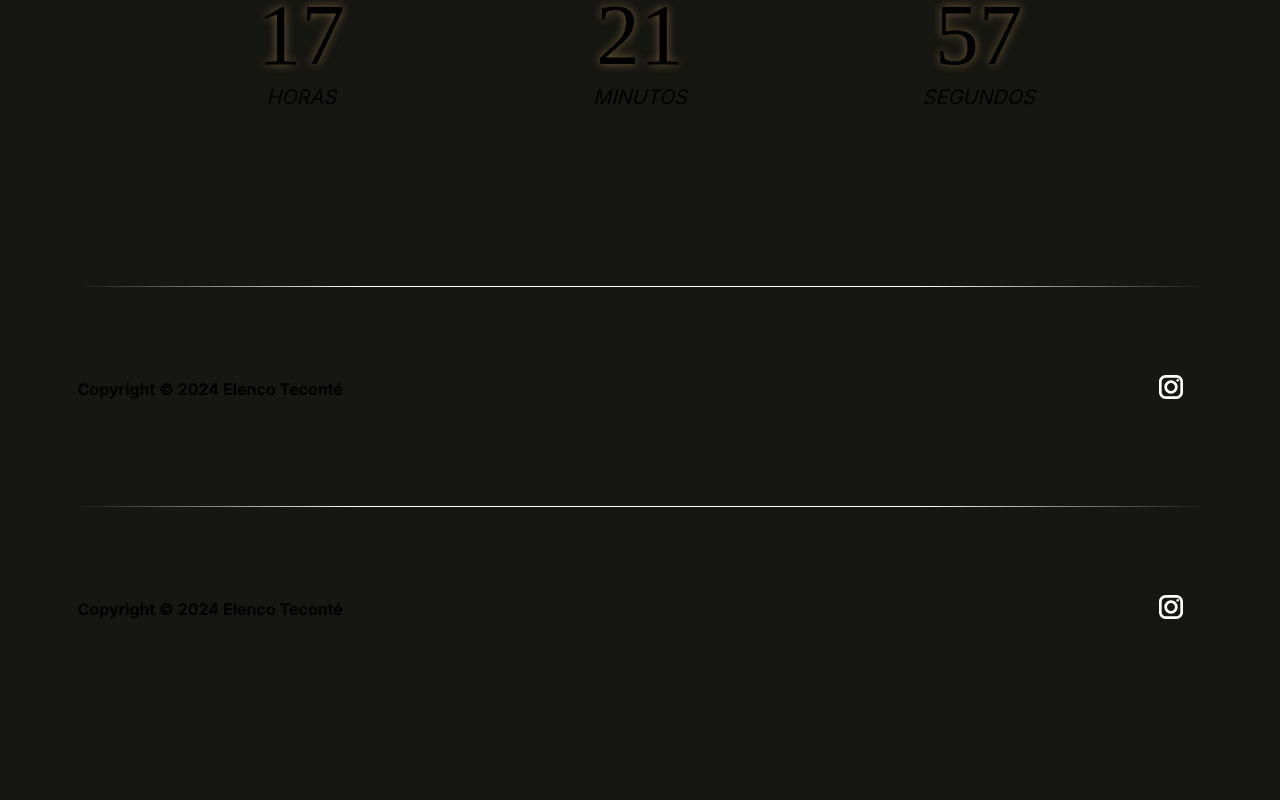
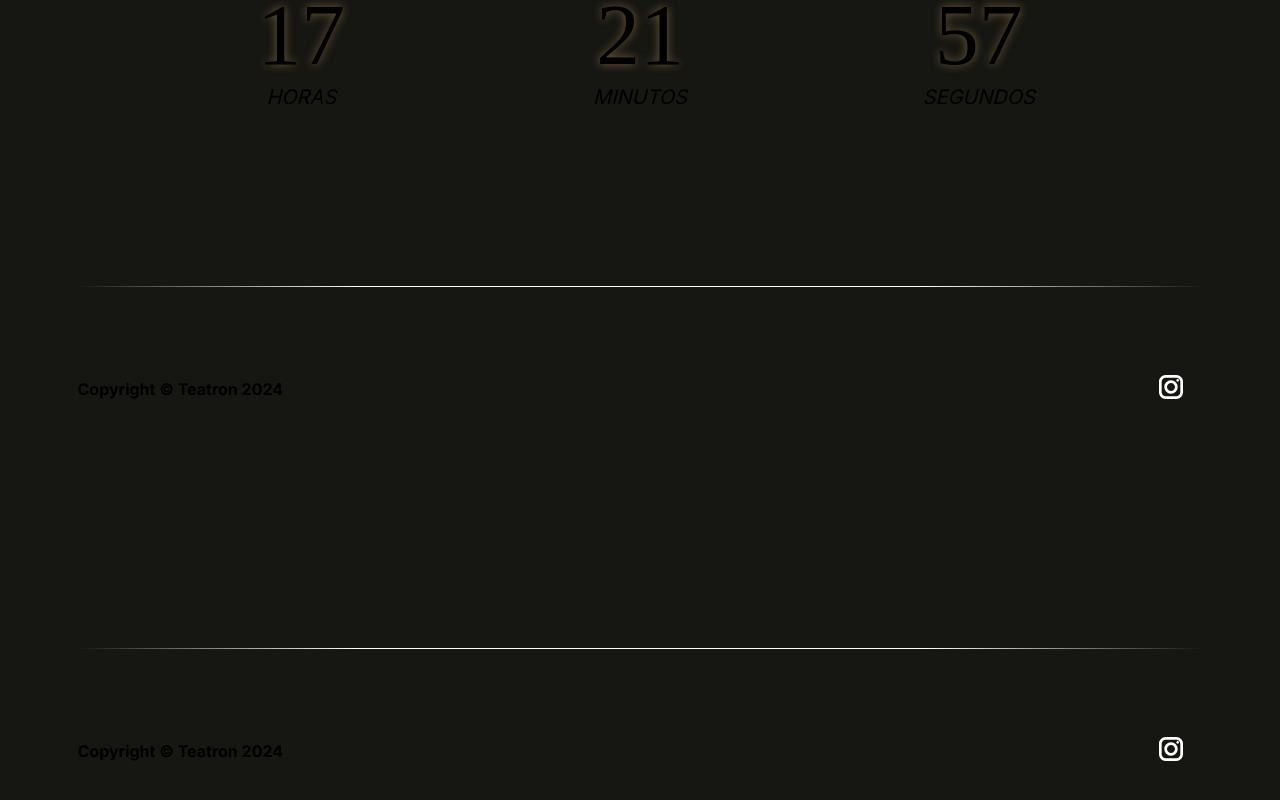
Before and after one commit to sofigandulfo/teatron-web, a React (Create React App) app: page / in a window 1280 px wide. Shown: the part 3017-3817 px from the top of the page. Before the commit the page ends 3743 px from the top, so only its background shows below. Built offline with nearby package versions, Linux system fonts and the light colour scheme; a web font is replaced by a local one.

Commit message:
Footer Component + estilos

```diff
--- a/src/components/Footer/Footer.js
+++ b/src/components/Footer/Footer.js
@@ -4,7 +4,7 @@ import '../../styles/Footer.css'
 function Footer() {
   return (
     <footer>
-        <p>Copyright © 2024 Elenco Teconté</p>
+        <p>Copyright © Teatron 2024</p>
         <Instagram />
     </footer>
   )
--- a/src/styles/Footer.css
+++ b/src/styles/Footer.css
@@ -2,7 +2,7 @@ footer{
     display: flex;
     justify-content: space-between;
     align-items: center;
-    margin: 15px;
+    margin: 157px 15px 15px;
     border-top: 1px solid;
     border-image: linear-gradient(to right, transparent 0%, #FFFFFF 25%, #FFFFFF 75%, transparent 100%);
     border-image-slice: 1;
```
